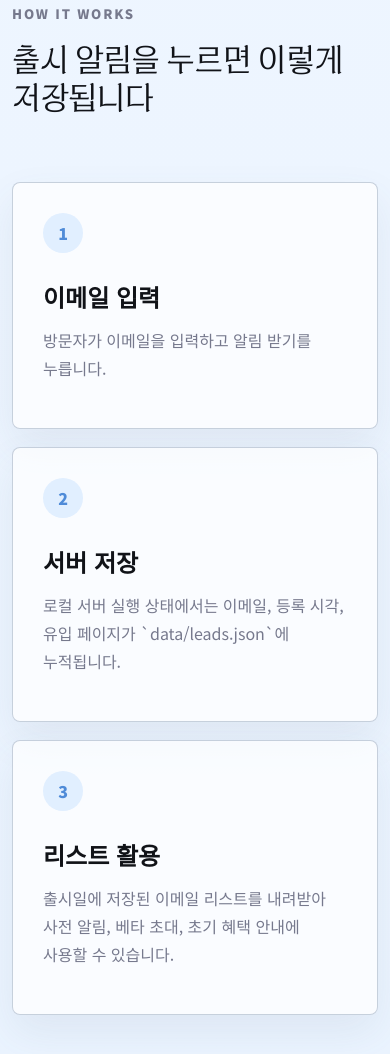
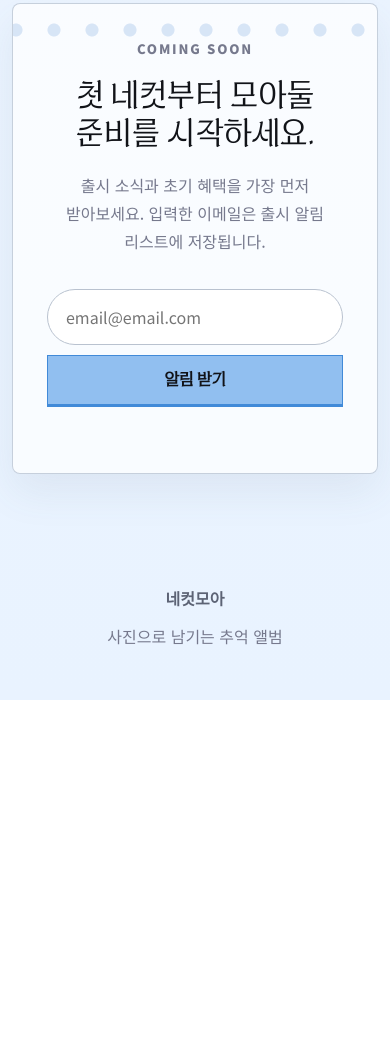
Before and after one commit to 4cutmoa/necutmoa-landing, a website: page index.html in a window 390 px wide. Shown: the part 10932-11986 px from the top of the page. After the commit the page ends 11632 px from the top, so only its background shows below. Drawn offline with Linux system fonts and the light colour scheme.

Commit message:
Remove notification data section

```diff
--- a/index.html
+++ b/index.html
@@ -20,7 +20,6 @@
       <a href="#features">기능</a>
       <a href="#gallery">앱 화면</a>
       <a href="#plans">요금제</a>
-      <a href="#data">알림 데이터</a>
     </nav>
     <a class="nav-cta" href="#notify">출시 알림</a>
   </header>
@@ -195,30 +194,6 @@
       </div>
     </section>
 
-    <section id="data" class="section data-section">
-      <div class="section-heading">
-        <p class="section-kicker">how it works</p>
-        <h2><span class="line">출시 알림을 누르면</span><span class="line">이렇게 저장됩니다</span></h2>
-      </div>
-      <div class="data-grid">
-        <article>
-          <span>1</span>
-          <h3>이메일 입력</h3>
-          <p>방문자가 이메일을 입력하고 알림 받기를 누릅니다.</p>
-        </article>
-        <article>
-          <span>2</span>
-          <h3>서버 저장</h3>
-          <p>로컬 서버 실행 상태에서는 이메일, 등록 시각, 유입 페이지가 `data/leads.json`에 누적됩니다.</p>
-        </article>
-        <article>
-          <span>3</span>
-          <h3>리스트 활용</h3>
-          <p>출시일에 저장된 이메일 리스트를 내려받아 사전 알림, 베타 초대, 초기 혜택 안내에 사용할 수 있습니다.</p>
-        </article>
-      </div>
-    </section>
-
     <section id="notify" class="section notify">
       <div class="notify-paper">
         <p class="section-kicker">coming soon</p>
--- a/style.css
+++ b/style.css
@@ -603,8 +603,7 @@ h3 {
 .intro-grid article,
 .plan-card,
 .notify-paper,
-.screen-gallery figure,
-.data-grid article {
+.screen-gallery figure {
   border: 1px solid rgba(178, 190, 207, 0.72);
   background: rgba(255,255,255,0.72);
   box-shadow: 0 18px 42px rgba(80, 98, 124, 0.09);
@@ -619,8 +618,7 @@ h3 {
 .intro-grid article,
 .plan-card,
 .album-item,
-.screen-gallery figure,
-.data-grid article {
+.screen-gallery figure {
   opacity: 0;
   transform: translateY(22px);
   transition: opacity 0.7s ease, transform 0.7s ease;
@@ -630,8 +628,7 @@ h3 {
 .intro-grid article.is-visible,
 .plan-card.is-visible,
 .album-item.is-visible,
-.screen-gallery figure.is-visible,
-.data-grid article.is-visible {
+.screen-gallery figure.is-visible {
   opacity: 1;
   transform: translateY(0);
 }
@@ -1073,38 +1070,6 @@ h3 {
   padding-top: 80px;
 }
 
-.data-section {
-  padding-top: 70px;
-}
-
-.data-grid {
-  display: grid;
-  grid-template-columns: repeat(3, 1fr);
-  gap: 18px;
-}
-
-.data-grid article {
-  padding: 30px;
-  border-radius: 8px;
-}
-
-.data-grid span {
-  display: grid;
-  width: 40px;
-  height: 40px;
-  place-items: center;
-  margin-bottom: 26px;
-  border-radius: 50%;
-  background: #e1efff;
-  color: var(--blue-strong);
-  font-weight: 900;
-}
-
-.data-grid p {
-  color: var(--muted);
-  line-height: 1.75;
-}
-
 .plan-grid {
   display: grid;
   grid-template-columns: repeat(3, 1fr);
@@ -1267,8 +1232,7 @@ h3 {
   .feature-row.reverse,
   .intro-grid,
   .album-shelves,
-  .plan-grid,
-  .data-grid {
+  .plan-grid {
     grid-template-columns: 1fr;
   }
 
```
